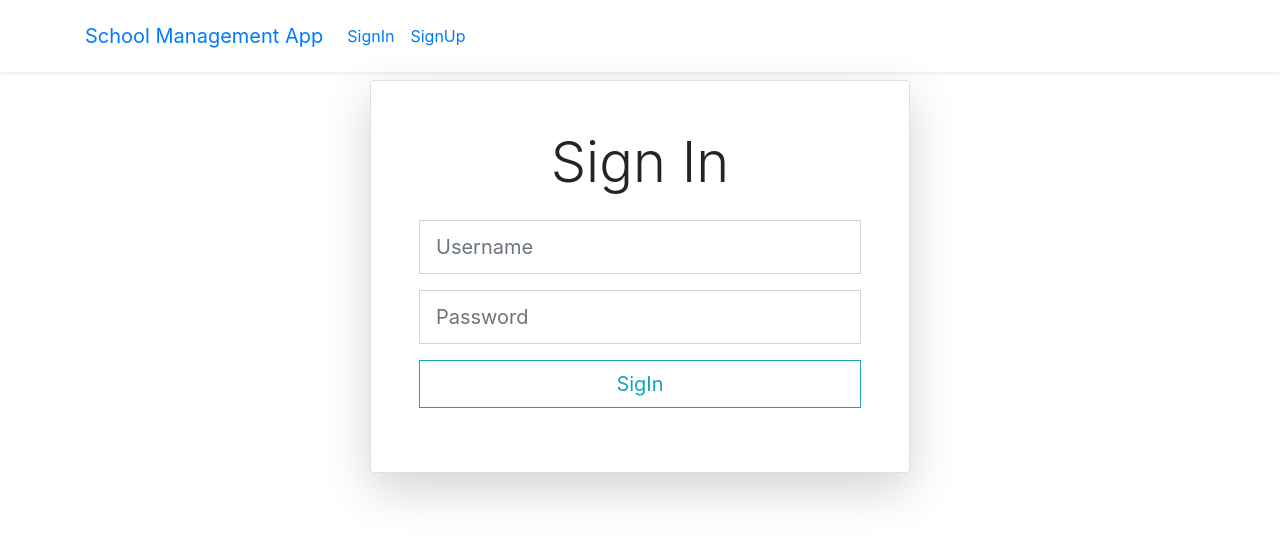
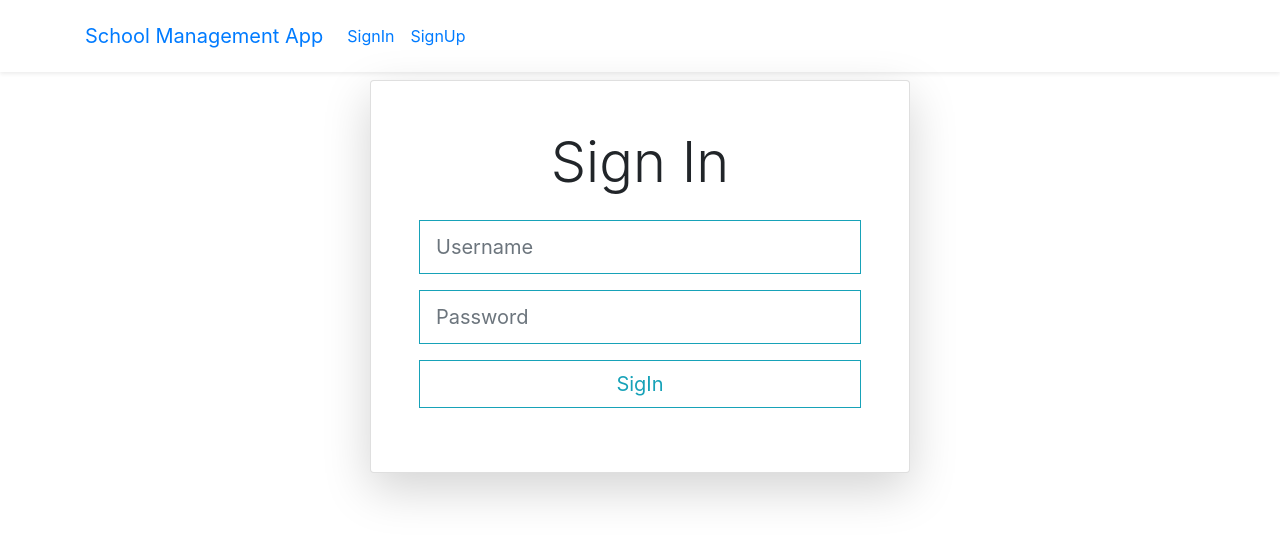
Before and after one commit to Ademayowa/school-management-app, a React (Create React App) app in the folder client/: page /sign-in in a window 1280 px wide. Shown: the top 540 px of the page. Built offline with nearby package versions, Linux system fonts and the light colour scheme; the HTML template or start-up script is replaced by a standard one.

Commit message:
color changed on form-control

```diff
--- a/client/src/App.css
+++ b/client/src/App.css
@@ -8,6 +8,7 @@
 .auth .form-control {
   border-radius: var(--border-radius);
   height: 54px;
+  border-color: #17a2b8;
 }
 /* .home {
   background: url('./img/home.jpg');
```
